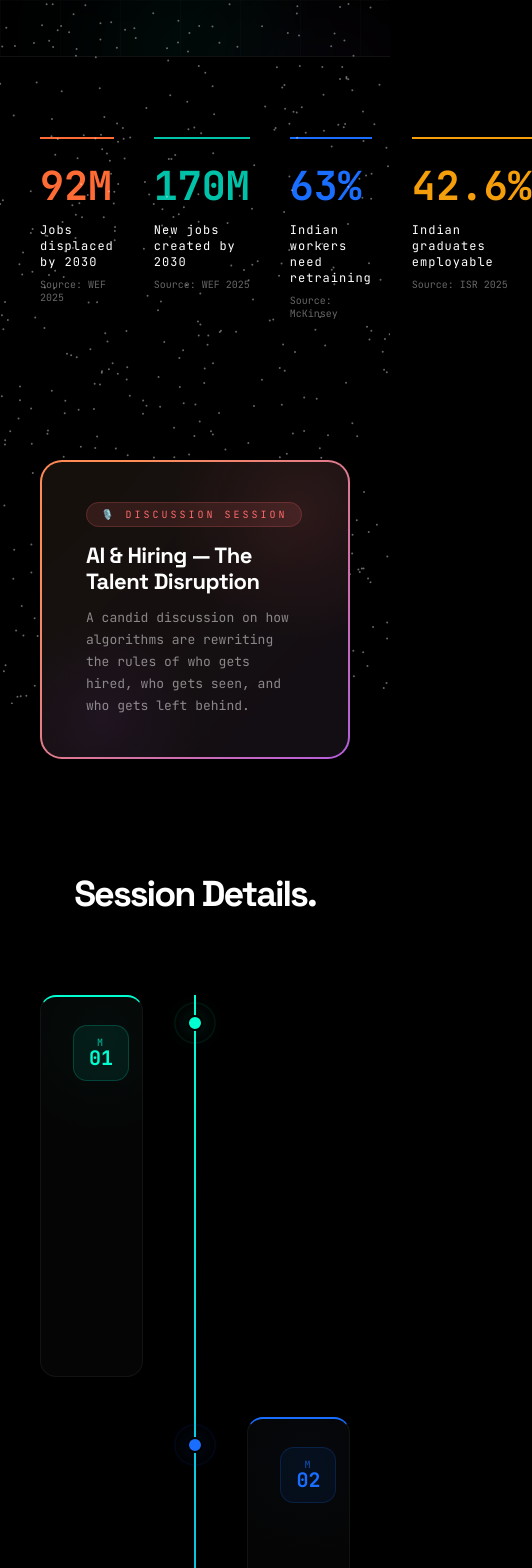
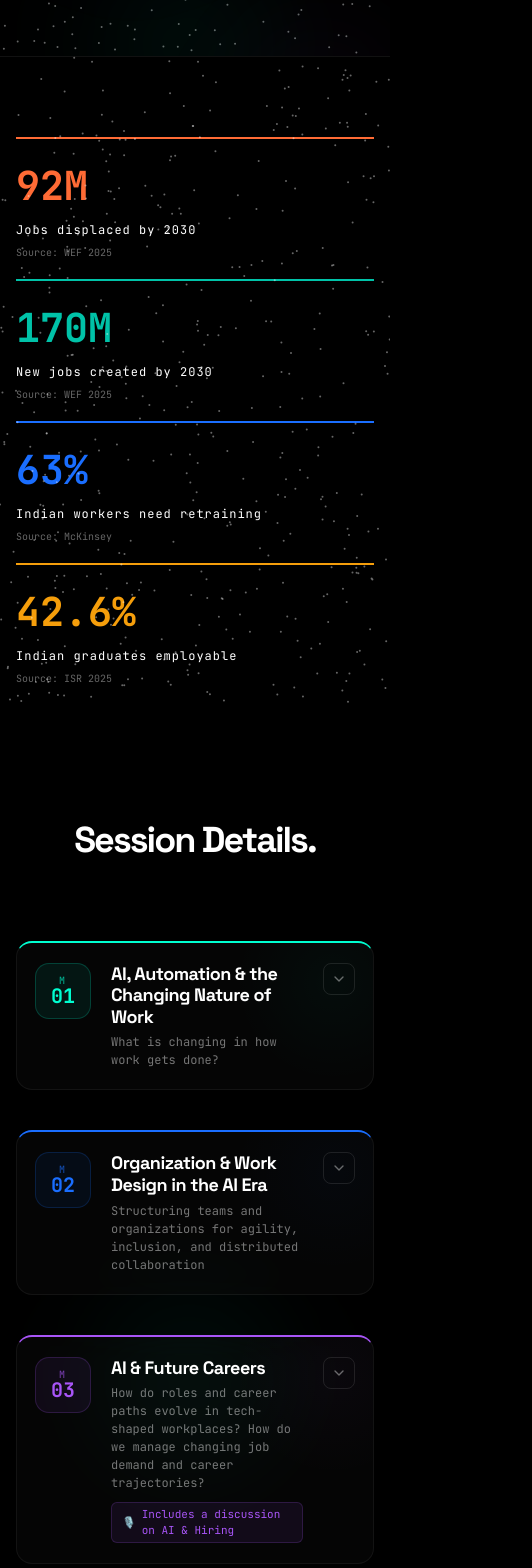
Before and after one commit to Yash-Khetan/future_of_work, a React (Vite) app: page / in a window 390 px wide. Shown: the part 140-1708 px from the top of the page, 532 px wide, since content can reach past the window. Built offline with nearby package versions, Linux system fonts and the light colour scheme.

Commit message:
changes 5.0'

```diff
--- a/src/components/ModuleCard.jsx
+++ b/src/components/ModuleCard.jsx
@@ -33,7 +33,7 @@ export default function ModuleCard({ module, index }) {
           overflow: 'hidden',
           transition: 'border-color 0.3s ease, box-shadow 0.3s ease',
         }}
-        className="module-card"
+        className="module-card module-card-inner"
         data-color={module.color}
       >
         {/* Background glow */}
@@ -117,6 +117,27 @@ export default function ModuleCard({ module, index }) {
             >
               {module.subtitle}
             </p>
+            {module.highlight && (
+              <div
+                className="font-mono"
+                style={{
+                  marginTop: 10,
+                  display: 'inline-flex',
+                  alignItems: 'center',
+                  gap: 6,
+                  fontSize: 11,
+                  padding: '4px 10px',
+                  borderRadius: 6,
+                  background: `${module.color}15`,
+                  border: `1px solid ${module.color}30`,
+                  color: module.color,
+                  lineHeight: 1.4,
+                }}
+              >
+                <span>🎙️</span>
+                <span>{module.highlight}</span>
+              </div>
+            )}
           </div>
 
           {/* Expand chevron */}
@@ -159,6 +180,7 @@ export default function ModuleCard({ module, index }) {
                   gridTemplateColumns: '1fr 1fr',
                   gap: 32,
                 }}
+                className="module-expanded-grid"
               >
                 {/* Learning Objectives */}
                 <div>
--- a/src/components/Timeline.jsx
+++ b/src/components/Timeline.jsx
@@ -13,6 +13,7 @@ export default function Timeline({ modules, timelineRef }) {
   return (
     <section
       ref={timelineRef}
+      className="timeline-section"
       style={{
         position: 'relative',
         padding: '80px 40px 120px',
@@ -58,6 +59,7 @@ export default function Timeline({ modules, timelineRef }) {
       <div style={{ position: 'relative' }}>
         {/* Center line (background) */}
         <div
+          className="timeline-center-line"
           style={{
             position: 'absolute',
             left: '50%',
@@ -70,6 +72,7 @@ export default function Timeline({ modules, timelineRef }) {
         />
         {/* Center line (animated fill) */}
         <motion.div
+          className="timeline-center-line-fill"
           style={{
             position: 'absolute',
             left: '50%',
@@ -89,6 +92,7 @@ export default function Timeline({ modules, timelineRef }) {
           return (
             <div
               key={module.id}
+              className="timeline-row"
               style={{
                 display: 'flex',
                 alignItems: 'flex-start',
@@ -98,6 +102,7 @@ export default function Timeline({ modules, timelineRef }) {
             >
               {/* Left card */}
               <div
+                className="timeline-left-col"
                 style={{
                   width: '46%',
                   paddingRight: isLeft ? 40 : 0,
@@ -109,6 +114,7 @@ export default function Timeline({ modules, timelineRef }) {
 
               {/* Center node */}
               <div
+                className="timeline-center-col"
                 style={{
                   width: '8%',
                   display: 'flex',
@@ -148,6 +154,7 @@ export default function Timeline({ modules, timelineRef }) {
 
               {/* Right card */}
               <div
+                className="timeline-right-col"
                 style={{
                   width: '46%',
                   paddingLeft: isLeft ? 0 : 40,
--- a/src/moduleData.js
+++ b/src/moduleData.js
@@ -83,6 +83,7 @@ export const MODULES = [
       'Assess Potential Impact on Career disruptions',
       'Analyze the Changing dynamics in Career and Succession Planning',
     ],
+    highlight: 'Includes a discussion on AI & Hiring',
     activity: { type: 'assessment', label: 'Self & Group Assessment' },
     readings: [
       {
--- a/src/screens/Landing.jsx
+++ b/src/screens/Landing.jsx
@@ -94,18 +94,58 @@ const GlobalTypography = () => (
       background-size: 60px 60px;
     }
 
-    /* Responsive timeline */
+    /* Responsive styles */
     @media (max-width: 900px) {
-      .timeline-container .timeline-row {
+      .timeline-row {
         flex-direction: column !important;
       }
-      .timeline-container .timeline-left,
-      .timeline-container .timeline-right {
+      .timeline-left-col,
+      .timeline-right-col {
         width: 100% !important;
         padding: 0 !important;
       }
-      .timeline-container .timeline-center {
+      .timeline-center-col {
         display: none !important;
+      }
+      .timeline-center-line,
+      .timeline-center-line-fill {
+        display: none !important;
+      }
+      .stats-grid {
+        grid-template-columns: repeat(2, 1fr) !important;
+        gap: 24px !important;
+      }
+      .module-expanded-grid {
+        grid-template-columns: 1fr !important;
+        gap: 24px !important;
+      }
+      .section-pad {
+        padding-left: 20px !important;
+        padding-right: 20px !important;
+      }
+      .discussion-inner {
+        padding: 28px 24px !important;
+      }
+    }
+
+    @media (max-width: 600px) {
+      .stats-grid {
+        grid-template-columns: 1fr !important;
+        gap: 20px !important;
+      }
+      .module-card-inner {
+        padding: 20px 18px !important;
+      }
+      .section-pad {
+        padding-left: 16px !important;
+        padding-right: 16px !important;
+      }
+      .discussion-inner {
+        padding: 24px 20px !important;
+      }
+      .timeline-section {
+        padding-left: 16px !important;
+        padding-right: 16px !important;
       }
     }
   `}</style>
@@ -342,6 +382,7 @@ export default function Landing() {
             justifyContent: 'center', alignItems: 'center',
             padding: '0 40px', overflow: 'hidden',
           }}
+          className="section-pad"
         >
           <FloatingOrbs />
 
@@ -416,8 +457,8 @@ export default function Landing() {
       {/* ═══════════════════════════════════════════════════════════════
           SECTION: STATS TICKER
       ═══════════════════════════════════════════════════════════════ */}
-      <section style={{ padding: '80px 40px', borderTop: '1px solid #111', background: '#000' }}>
-        <div style={{ maxWidth: 1200, margin: '0 auto', display: 'grid', gridTemplateColumns: 'repeat(4, 1fr)', gap: 40 }}>
+      <section className="section-pad" style={{ padding: '80px 40px', borderTop: '1px solid #111', background: '#000' }}>
+        <div className="stats-grid" style={{ maxWidth: 1200, margin: '0 auto', display: 'grid', gridTemplateColumns: 'repeat(4, 1fr)', gap: 40 }}>
           {STATS.map((s, i) => (
             <motion.div
               key={i}
@@ -436,98 +477,6 @@ export default function Landing() {
       </section>
 
       {/* ═══════════════════════════════════════════════════════════════
-          SECTION: DISCUSSION TEASER — AI & HIRING
-      ═══════════════════════════════════════════════════════════════ */}
-      <section style={{ padding: '60px 40px', background: '#000' }}>
-        <motion.div
-          initial={{ opacity: 0, y: 40 }}
-          whileInView={{ opacity: 1, y: 0 }}
-          viewport={{ once: true, margin: '-80px' }}
-          transition={{ duration: 0.8, ease: [0.16, 1, 0.3, 1] }}
-          style={{ maxWidth: 720, margin: '0 auto' }}
-        >
-          <div
-            style={{
-              position: 'relative',
-              borderRadius: 22,
-              padding: 2,
-              background: 'linear-gradient(135deg, #FF6B6B, #FF8E53, #A855F7, #FF6B6B)',
-              backgroundSize: '300% 300%',
-              animation: 'gradientShift 6s ease infinite',
-            }}
-          >
-            <div
-              style={{
-                background: 'rgba(10, 10, 10, 0.95)',
-                backdropFilter: 'blur(20px)',
-                WebkitBackdropFilter: 'blur(20px)',
-                borderRadius: 20,
-                padding: '40px 44px',
-                position: 'relative',
-                overflow: 'hidden',
-              }}
-            >
-              {/* Ambient glows */}
-              <div style={{ position: 'absolute', top: -80, right: -80, width: 260, height: 260, background: 'radial-gradient(circle, rgba(255,107,107,0.1) 0%, transparent 70%)', pointerEvents: 'none' }} />
-              <div style={{ position: 'absolute', bottom: -60, left: -40, width: 200, height: 200, background: 'radial-gradient(circle, rgba(168,85,247,0.07) 0%, transparent 70%)', pointerEvents: 'none' }} />
-
-              {/* Tag */}
-              <div style={{ marginBottom: 20, position: 'relative', zIndex: 1 }}>
-                <span
-                  className="font-mono"
-                  style={{
-                    fontSize: 10,
-                    letterSpacing: 3,
-                    padding: '5px 14px',
-                    borderRadius: 20,
-                    background: 'rgba(255,107,107,0.12)',
-                    border: '1px solid rgba(255,107,107,0.2)',
-                    color: '#FF6B6B',
-                    textTransform: 'uppercase',
-                  }}
-                >
-                  🎙️ Discussion Session
-                </span>
-              </div>
-
-              {/* Title */}
-              <h3
-                className="font-display"
-                style={{
-                  fontSize: 'clamp(22px, 3vw, 30px)',
-                  fontWeight: 900,
-                  letterSpacing: '-0.5px',
-                  lineHeight: 1.2,
-                  marginBottom: 12,
-                  color: '#fff',
-                  position: 'relative',
-                  zIndex: 1,
-                }}
-              >
-                AI & Hiring — The Talent Disruption
-              </h3>
-
-              {/* Subtitle */}
-              <p
-                className="font-mono"
-                style={{
-                  fontSize: 13,
-                  color: 'rgba(255,255,255,0.5)',
-                  lineHeight: 1.7,
-                  maxWidth: 520,
-                  position: 'relative',
-                  zIndex: 1,
-                  margin: 0,
-                }}
-              >
-                A candid discussion on how algorithms are rewriting the rules of who gets hired, who gets seen, and who gets left behind.
-              </p>
-            </div>
-          </div>
-        </motion.div>
-      </section>
-
-      {/* ═══════════════════════════════════════════════════════════════
           SECTION: INTERACTIVE MODULE TIMELINE
       ═══════════════════════════════════════════════════════════════ */}
       <section
@@ -541,9 +490,47 @@ export default function Landing() {
         <Timeline modules={MODULES} timelineRef={timelineRef} />
       </section>
 
-
-
-
+      {/* ═══════════════════════════════════════════════════════════════
+          FOOTER
+      ═══════════════════════════════════════════════════════════════ */}
+      <footer
+        style={{
+          padding: '60px 40px',
+          borderTop: '1px solid rgba(255, 255, 255, 0.08)',
+          background: '#000',
+          textAlign: 'center',
+          position: 'relative',
+          zIndex: 1,
+        }}
+      >
+        <motion.div
+          initial={{ opacity: 0, y: 20 }}
+          whileInView={{ opacity: 1, y: 0 }}
+          viewport={{ once: true }}
+          transition={{ duration: 0.8 }}
+          className="font-display"
+          style={{
+            fontSize: 'clamp(18px, 2.5vw, 24px)',
+            fontWeight: 700,
+            letterSpacing: '-0.5px',
+            color: '#fff',
+            marginBottom: 6,
+          }}
+        >
+          The future of work
+        </motion.div>
+        <div
+          className="font-mono"
+          style={{
+            fontSize: 12,
+            letterSpacing: 3,
+            color: 'rgba(255, 255, 255, 0.4)',
+            textTransform: 'uppercase',
+          }}
+        >
+          A leadership journey
+        </div>
+      </footer>
     </>
   );
 }
```
